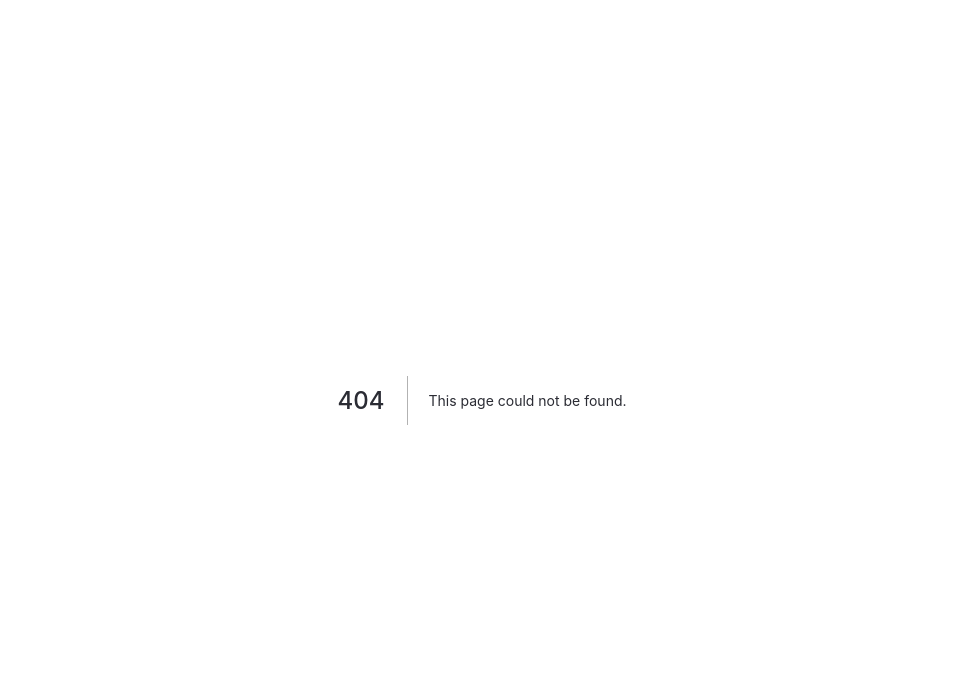
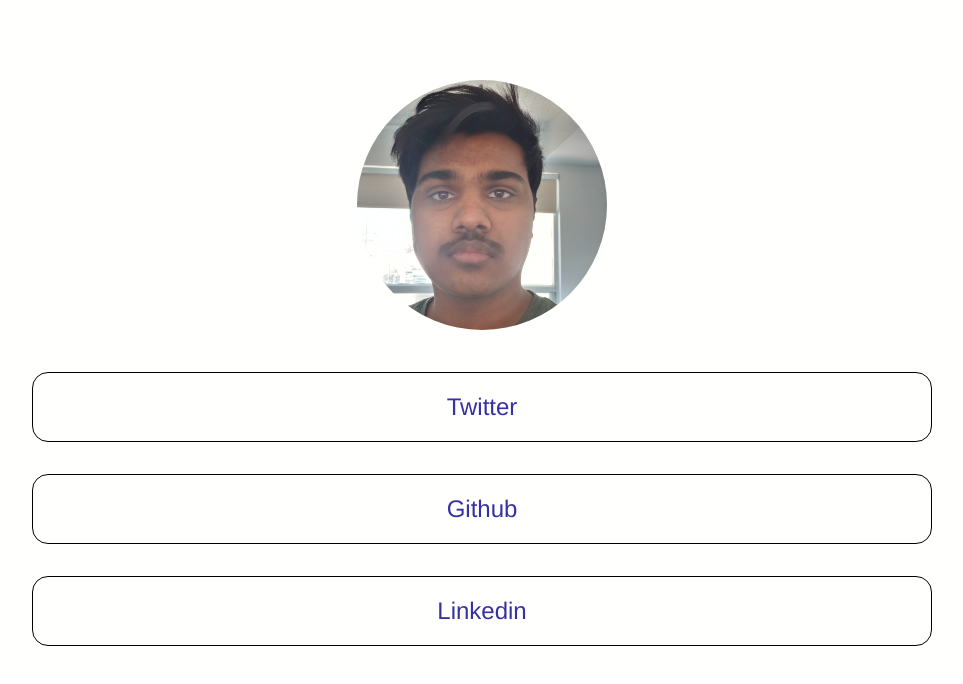
Before and after one commit to srirajbura16/srirajbura.com, a Next.js app: page /links in a window 1280 px wide. Before the commit this address had no page. Shown: the top 684 px of the page, without its empty margins (158-1121 px from the left). Built offline with nearby package versions, Linux system fonts and the light colour scheme.

Commit message:
added links page

```diff
--- /dev/null
+++ b/pages/links.js
@@ -0,0 +1,33 @@
+import React from 'react';
+import styles from '../styles/Links.module.css';
+import Link from 'next/link';
+import Image from 'next/image';
+
+export default function Links() {
+  return (
+    <div className={styles.container}>
+      <div className={styles.center}>
+        <div className={styles.profile_pic}>
+          <Image
+            src="/images/me.jpg"
+            alt="Picture of Sriraj Bura"
+            className={styles.img}
+            width={250}
+            height={250}
+          />
+        </div>
+        <div className={styles.links}>
+          <Link href="">
+            <a className={styles.link}>Twitter</a>
+          </Link>
+          <Link href="">
+            <a className={styles.link}>Github</a>
+          </Link>
+          <Link href="">
+            <a className={styles.link}>Linkedin</a>
+          </Link>
+        </div>
+      </div>
+    </div>
+  );
+}
--- /dev/null
+++ b/styles/Links.module.css
@@ -0,0 +1,34 @@
+.container {
+  max-width: 1000px;
+  margin: 5rem auto 0 auto;
+  font-size: 1.5rem;
+}
+
+.center {
+  margin: 0 auto;
+}
+.profile_pic {
+  max-width: 100%;
+  max-height: 100%;
+  text-align: center;
+}
+
+.img {
+  border-radius: 50%;
+}
+
+.links {
+  display: flex;
+  flex-direction: column;
+  align-items: center;
+}
+
+.link {
+  width: 100%;
+  text-align: center;
+  padding: 1rem;
+  max-width: 90%;
+  border: 1px black solid;
+  border-radius: 1rem;
+  margin-top: 2rem;
+}
```
Also changed, not shown: public/images/me.jpg (added).
